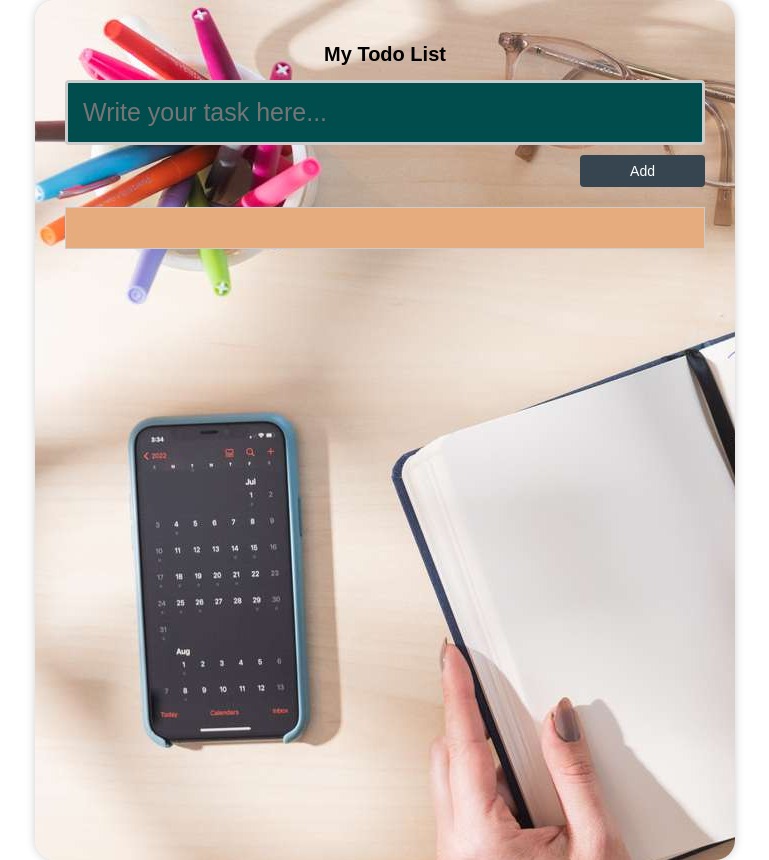
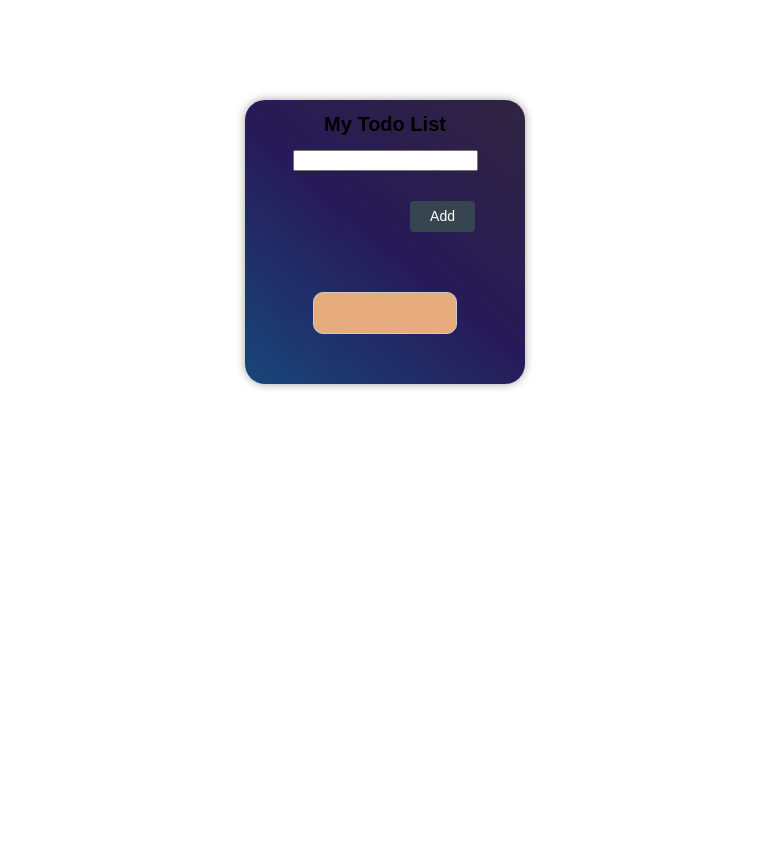
Before and after one commit to damncode12/ToDoList, a React (Create React App) app: page / in a window 1280 px wide. Shown: the whole page, without its empty margins (255-1024 px from the left). After the commit the page ends 800 px from the top, so only its background shows below. Built offline with nearby package versions, Linux system fonts and the light colour scheme.

Commit message:
Update todo.css

```diff
--- a/src/components/todo/todo.css
+++ b/src/components/todo/todo.css
@@ -3,57 +3,76 @@
   flex-direction: column;
   align-items: center;
   justify-content: flex-start;
-  height: 100vh;
   font-family: Arial, sans-serif;
   border-radius: 20px;
-  box-shadow: 0 0 10px rgba(0, 0, 0, 0.2);
-  width: 50%;
-  margin: 0 auto;
-  padding: 30px;
-  background-image: url('To_Do_List.jpg');
-
+  box-shadow: 0 0 10px rgba(0, 0, 0, 0.37);
+  margin: 10em 50em auto;
+  padding: 0em 5em 5em 5em;
+  background: rgb(24,69,122);
+  background: linear-gradient(40deg, rgb(24, 70, 122) 0%, rgb(39, 26, 88) 50%, rgb(48, 36, 64) 100%);
 }
 
-#head{
-  color: black;
-  margin-bottom: 20px;
-  font-size: 40px;
-  text-decoration: dashed underline;
-
+#head {
+  color: rgb(255, 255, 255);
+  padding: 0em;
+  font-size: 8em;
+  text-decoration: underline;
+  font-family: 'Montserrat', sans-serif;
 }
 
-.todo input[type="text"] {
-  padding: 15px;
-  font-size: 25px;
+.input {
   color: white;
-  background-color: #014D4E;
-  border-radius: 4px;
-  border: 3px solid #ccc;
-  margin-bottom: 10px;
-  width: 100%;
-  box-sizing: border-box;
+  border: 2px solid #8707ff;
+  border-radius: 10px;
+  padding: 10px 25px;
+  background: transparent;
+  width: 40rem;
+  margin-bottom: 3rem;
+ }
+
+ .input:active {
+  box-shadow: 2px 2px 15px #8707ff inset;
+ }
+
+::placeholder {
+  color: white;
 }
 
 .todo .add-button {
-  padding: 8px 50px;
+  padding: 8px 20px;
   font-size: 14px;
   border-radius: 4px;
   border: none;
   background-color: #36454F;
   color: white;
   cursor: pointer;
+  margin-bottom: 3rem;
+  margin-top: 3rem;
+  align-self: flex-end;
+}
+
+.todo .input-container {
+  display: flex;
+  align-items: center;
+  justify-content: space-between;
+  width: 100%;
   margin-bottom: 20px;
-  align-self: flex-end;
+}
+
+.todo .input-container .add-button {
+  margin-left: auto;
 }
 
 .todo ul {
   list-style-type: none;
-  padding: 0;
+  padding: 10rem;
   margin: 0;
   border: 1px solid #ccc;
-  width: 100%;
+  border-radius: 10px;
+  width: 80%;
   padding: 20px;
   box-sizing: border-box;
+  margin-top: 30px;
   background-color: rgb(230, 172, 125);
 }
 
@@ -89,6 +108,7 @@
   margin-left: 10px;
   padding: 6px 8px;
   font-size: 18px;
+  font-family: 'Times New Roman', Times, serif;
   border-radius: 4px;
   border: none;
   background-color: transparent;
@@ -99,3 +119,66 @@
 .todo .delete-button:hover {
   color: darkred;
 }
+
+button {
+  position: relative;
+  overflow: hidden;
+  border: 1px solid #18181a;
+  color: #18181a;
+  display: inline-block;
+  font-size: 15px;
+  line-height: 15px;
+  padding: 18px 18px 17px;
+  text-decoration: none;
+  cursor: pointer;
+  background: #fff;
+  user-select: none;
+  -webkit-user-select: none;
+  touch-action: manipulation;
+}
+
+button span:first-child {
+  position: relative;
+  transition: color 600ms cubic-bezier(0.48, 0, 0.12, 1);
+  z-index: 10;
+}
+
+button span:last-child {
+  color: white;
+  display: block;
+  position: absolute;
+  bottom: 0;
+  transition: all 500ms cubic-bezier(0.48, 0, 0.12, 1);
+  z-index: 100;
+  opacity: 0;
+  top: 50%;
+  left: 50%;
+  transform: translateY(225%) translateX(-50%);
+  height: 14px;
+  line-height: 13px;
+}
+
+button:after {
+  content: "";
+  position: absolute;
+  bottom: -50%;
+  left: 0;
+  width: 100%;
+  height: 100%;
+  background-color: black;
+  transform-origin: bottom center;
+  transition: transform 600ms cubic-bezier(0.48, 0, 0.12, 1);
+  transform: skewY(9.3deg) scaleY(0);
+  z-index: 50;
+}
+
+button:hover:after {
+  transform-origin: bottom center;
+  transform: skewY(9.3deg) scaleY(2);
+}
+
+button:hover span:last-child {
+  transform: translateX(-50%) translateY(-50%);
+  opacity: 1;
+  transition: all 900ms cubic-bezier(0.48, 0, 0.12, 1);
+}
```
